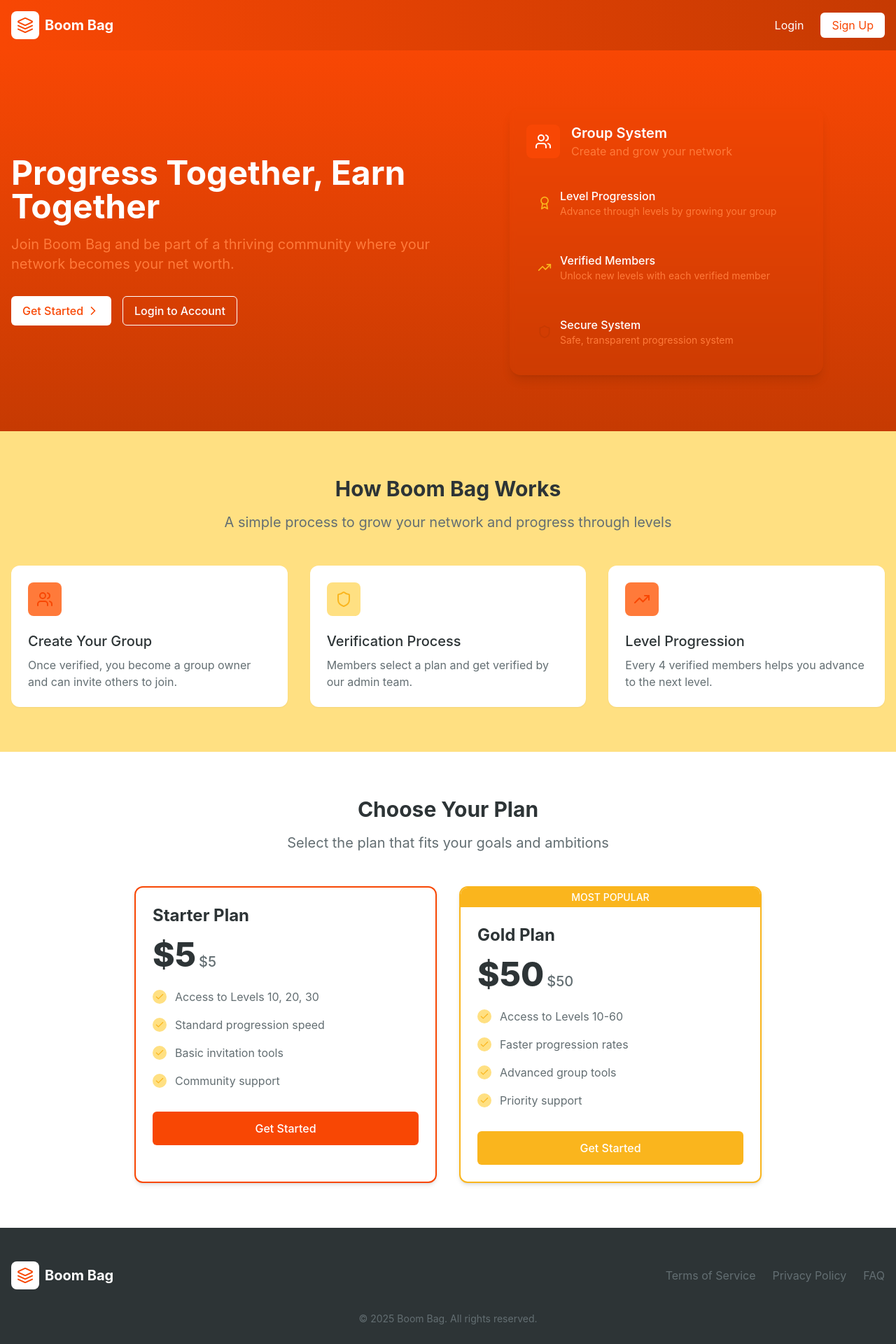
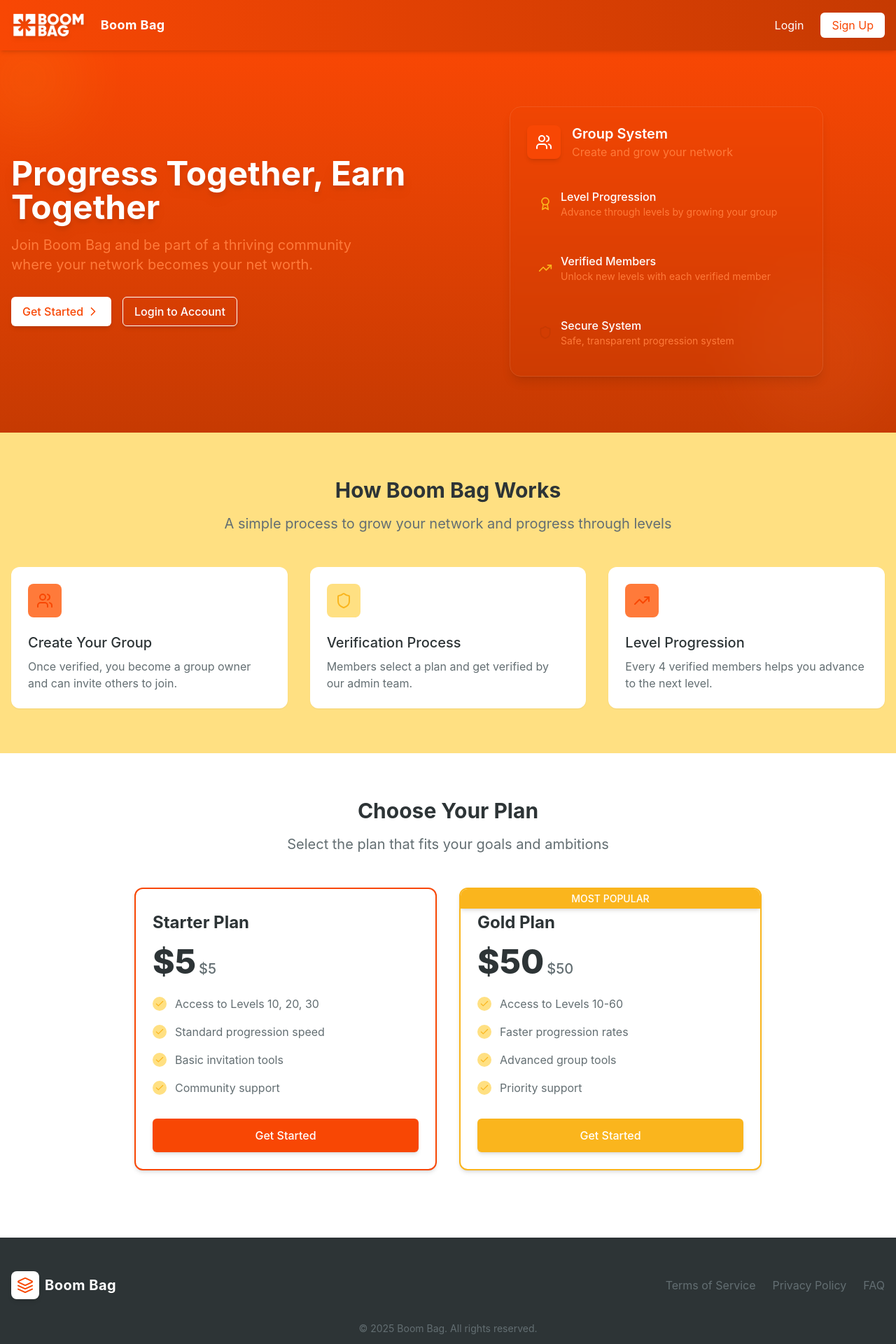
Before and after one commit to AzDiv/bag-end, a React (Vite) app: page / in a window 1280 px wide. Shown: the top 1920 px of the page at 70% size. Built offline with nearby package versions, Linux system fonts and the light colour scheme; no server answers.

Commit message:
some stuff ui

```diff
--- a/src/components/Layout/AuthLayout.tsx
+++ b/src/components/Layout/AuthLayout.tsx
@@ -1,7 +1,7 @@
 import React from 'react';
 import { Link } from 'react-router-dom';
 import { motion } from 'framer-motion';
-import { Layers } from 'lucide-react';
+import logoo from '../../assets/logo-boombag.png';
 
 interface AuthLayoutProps {
   children: React.ReactNode;
@@ -25,8 +25,8 @@
         <div className="flex justify-center">
           <Link to="/" className="flex items-center">
             <span className="sr-only">Boom Bag</span>
-            <div className="p-2 bg-primary rounded-lg">
-              <Layers className="h-8 w-8 text-white" />
+            <div>
+              <img src={logoo} alt="Boom Bag Logo" className="h-12" />
             </div>
           </Link>
         </div>
--- a/src/pages/Landing.tsx
+++ b/src/pages/Landing.tsx
@@ -1,6 +1,7 @@
 import React from 'react';
 import { Link } from 'react-router-dom';
 import { motion } from 'framer-motion';
+import logo from '../assets/logo-boombag-white.png';
 import {
   Layers,
   ChevronRight,
@@ -14,24 +15,26 @@
   return (
     <div className="bg-card min-h-screen">
       {/* Header */}
-      <header className="bg-gradient-to-r from-primary to-primary-dark">
+      <header className="bg-gradient-to-r from-primary to-primary-dark shadow-md sticky top-0 z-30">
         <div className="container mx-auto px-4 py-4 flex justify-between items-center">
-          <div className="flex items-center">
-            <div className="p-2 bg-card rounded-lg">
-              <Layers className="h-6 w-6 text-primary" />
-            </div>
-            <span className="ml-2 text-xl font-bold text-white">Boom Bag</span>
+          <div className="flex items-center gap-3">
+            <img
+              src={logo}
+              alt="Boom Bag Logo"
+              className="h-10 w-auto drop-shadow-md"
+            />
+            <span className="hidden sm:inline text-white text-lg font-bold tracking-wide ml-2">Boom Bag</span>
           </div>
           <div className="space-x-2">
             <Link
               to="/login"
-              className="px-4 py-2 text-white hover:text-white/90"
+              className="px-4 py-2 text-white hover:text-white/90 transition-colors duration-150"
             >
               Login
             </Link>
             <Link
               to="/register"
-              className="px-4 py-2 bg-card text-primary rounded-md hover:bg-secondary-light"
+              className="px-4 py-2 bg-card text-primary rounded-md hover:bg-secondary-light shadow-sm transition-colors duration-150"
             >
               Sign Up
             </Link>
@@ -40,8 +43,11 @@
       </header>
 
       {/* Hero Section */}
-      <section className="bg-gradient-to-b from-primary to-primary-dark text-white py-20">
-        <div className="container mx-auto px-4">
+      <section className="bg-gradient-to-b from-primary to-primary-dark text-white py-20 relative overflow-hidden">
+        {/* Decorative shapes */}
+        <div className="absolute -top-10 -left-10 w-40 h-40 bg-secondary opacity-10 rounded-full blur-2xl z-0" />
+        <div className="absolute bottom-0 right-0 w-56 h-56 bg-primary-light opacity-10 rounded-full blur-2xl z-0" />
+        <div className="container mx-auto px-4 relative z-10">
           <div className="flex flex-col lg:flex-row items-center">
             <motion.div
               initial={{ opacity: 0, y: 20 }}
@@ -49,23 +55,23 @@
               transition={{ duration: 0.6 }}
               className="lg:w-1/2 mb-10 lg:mb-0"
             >
-              <h1 className="text-4xl sm:text-5xl font-bold mb-4">
+              <h1 className="text-4xl sm:text-5xl font-bold mb-4 drop-shadow-lg">
                 Progress Together, Earn Together
               </h1>
-              <p className="text-lg sm:text-xl mb-8 text-primary-light">
+              <p className="text-lg sm:text-xl mb-8 text-primary-light max-w-lg">
                 Join Boom Bag and be part of a thriving community where your network becomes your net worth.
               </p>
               <div className="flex flex-col sm:flex-row space-y-4 sm:space-y-0 sm:space-x-4">
                 <Link
                   to="/register"
-                  className="btn bg-card text-primary hover:bg-secondary-light flex items-center justify-center"
+                  className="btn bg-card text-primary hover:bg-secondary-light flex items-center justify-center shadow-md transition-transform duration-150 hover:scale-105"
                 >
                   Get Started
                   <ChevronRight className="h-5 w-5 ml-1" />
                 </Link>
                 <Link
                   to="/login"
-                  className="btn border border-white text-white hover:bg-white/10 flex items-center justify-center"
+                  className="btn border border-white text-white hover:bg-white/10 flex items-center justify-center shadow-md transition-transform duration-150 hover:scale-105"
                 >
                   Login to Account
                 </Link>
@@ -77,9 +83,9 @@
               transition={{ duration: 0.6, delay: 0.3 }}
               className="lg:w-1/2 flex justify-center"
             >
-              <div className="w-full max-w-md bg-card/10 backdrop-blur-sm rounded-2xl p-6 shadow-lg">
+              <div className="w-full max-w-md bg-card/10 backdrop-blur-sm rounded-2xl p-6 shadow-lg border border-white/10">
                 <div className="flex items-center mb-6">
-                  <div className="p-3 bg-primary rounded-lg">
+                  <div className="p-3 bg-primary rounded-lg shadow-md">
                     <Users className="h-6 w-6 text-white" />
                   </div>
                   <div className="ml-4">
@@ -127,6 +133,7 @@
           </div>
 
           <div className="grid md:grid-cols-3 gap-8">
+            {/* Animation on hover for feature cards */}
             {[
               {
                 icon: Users,
@@ -153,9 +160,9 @@
                 whileInView={{ opacity: 1, y: 0 }}
                 transition={{ duration: 0.5, delay: idx * 0.1 }}
                 viewport={{ once: true }}
-                className="bg-card rounded-xl shadow-sm p-6"
+                className={`bg-card rounded-xl shadow-sm p-6 hover:shadow-lg hover:-translate-y-1 transition-all duration-200 group`}
               >
-                <div className={`p-3 rounded-lg ${feature.color} inline-block`}>
+                <div className={`p-3 rounded-lg ${feature.color} inline-block group-hover:scale-110 transition-transform duration-200`}>
                   <feature.icon className="h-6 w-6" />
                 </div>
                 <h3 className="mt-4 text-xl font-medium text-text-primary">{feature.title}</h3>
@@ -177,6 +184,7 @@
           </div>
 
           <div className="grid md:grid-cols-2 gap-8 max-w-4xl mx-auto">
+            {/* Add subtle hover effect and highlight for popular plan */}
             {[
               {
                 name: 'Starter Plan',
@@ -210,14 +218,14 @@
                 whileInView={{ opacity: 1, y: 0 }}
                 transition={{ duration: 0.5, delay: idx * 0.1 }}
                 viewport={{ once: true }}
-                className={`bg-card rounded-xl shadow-md overflow-hidden border-2 ${plan.color}`}
+                className={`bg-card rounded-xl shadow-md overflow-hidden border-2 ${plan.color} hover:shadow-xl hover:-translate-y-1 transition-all duration-200 relative`}
               >
                 {plan.popular && (
-                  <div className="bg-secondary text-white text-center py-1 text-sm font-medium">
+                  <div className="bg-secondary text-white text-center py-1 text-sm font-medium absolute top-0 left-0 right-0 z-10 shadow-md">
                     MOST POPULAR
                   </div>
                 )}
-                <div className="p-6">
+                <div className="p-6 pt-8">
                   <h3 className="text-2xl font-bold text-text-primary">{plan.name}</h3>
                   <div className="mt-4 flex items-baseline">
                     <span className="text-5xl font-extrabold text-text-primary">{plan.price}</span>
@@ -236,7 +244,7 @@
                   <div className="mt-8">
                     <Link
                       to="/register"
-                      className={`block w-full text-center py-3 rounded-md font-medium text-white ${plan.buttonColor}`}
+                      className={`block w-full text-center py-3 rounded-md font-medium text-white ${plan.buttonColor} shadow-md transition-transform duration-150 hover:scale-105`}
                     >
                       Get Started
                     </Link>
@@ -249,23 +257,23 @@
       </section>
 
       {/* Footer */}
-      <footer className="bg-text-primary text-white py-12">
+      <footer className="bg-text-primary text-white py-12 mt-8">
         <div className="container mx-auto px-4">
           <div className="flex flex-col md:flex-row justify-between items-center">
             <div className="flex items-center mb-6 md:mb-0">
-              <div className="p-2 bg-card rounded-lg">
+              <div className="p-2 bg-card rounded-lg shadow-md">
                 <Layers className="h-6 w-6 text-primary" />
               </div>
-              <span className="ml-2 text-xl font-bold">Boom Bag</span>
+              <span className="ml-2 text-xl font-bold tracking-wide">Boom Bag</span>
             </div>
             <div className="flex space-x-6">
-              <Link to="/terms" className="text-text-secondary hover:text-white">
+              <Link to="/terms" className="text-text-secondary hover:text-white transition-colors duration-150">
                 Terms of Service
               </Link>
-              <Link to="/privacy" className="text-text-secondary hover:text-white">
+              <Link to="/privacy" className="text-text-secondary hover:text-white transition-colors duration-150">
                 Privacy Policy
               </Link>
-              <Link to="/faq" className="text-text-secondary hover:text-white">
+              <Link to="/faq" className="text-text-secondary hover:text-white transition-colors duration-150">
                 FAQ
               </Link>
             </div>
```
